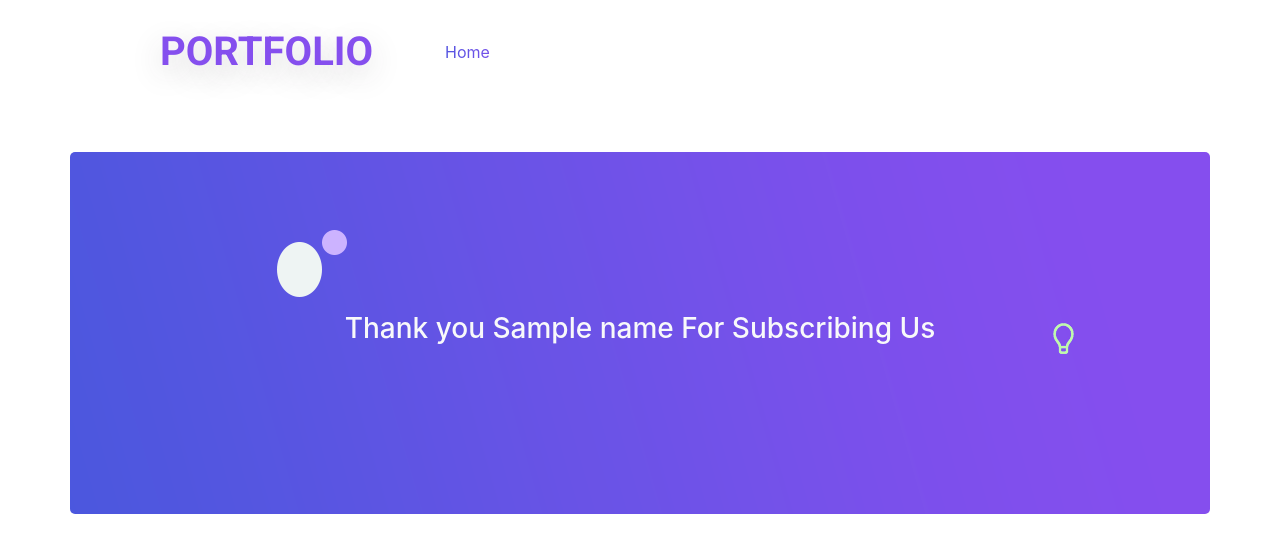
After one commit to Subhrans/Portfolio_using_Django, a Django app: template Portfolio/templates/portfolio/subscribe_successful.html in a window 1280 px wide. The commit adds this page. Shown: the top 553 px of the page. Run offline with Django 3.2, Linux system fonts and the light colour scheme; the template is opened without the code that fills it: most values are stand-ins (such as "Sample title", 1, 10 or a date in 2020); some libraries are stand-ins or nearby versions; some web fonts are replaced.

Commit message:
adding requirements and subscribe_navbar

```diff
--- /dev/null
+++ b/Portfolio/static/portfolio/css/subscribe_successful.css
@@ -0,0 +1,6 @@
+.subscribe_successful .container{
+  background: url('/static/portfolio/images/subscribe-bg.png') no-repeat;
+  padding: 10rem 0;
+  margin: 3rem auto;
+  border-radius: 5px;
+}
--- a/Portfolio/static/portfolio/js/main.js
+++ b/Portfolio/static/portfolio/js/main.js
@@ -47,10 +47,10 @@ CVbtns.click(function()
   }, false);
 
 });
-$('.subscribe-us-area .subscribe .d-sm-flex .w-50 .col .btn-submit .btn-success').click(function(){
-  var inputval=$('.subscribe-us-area .subscribe .d-sm-flex .w-50 .flex-wrap .input-textbox .form-control').val();
-  alert('Thanks for subscribing.. @'+inputval);
-});
+// $('.subscribe-us-area .subscribe .d-sm-flex .w-50 .col .btn-submit .btn-success').click(function(){
+//   var inputval=$('.subscribe-us-area .subscribe .d-sm-flex .w-50 .flex-wrap .input-textbox .form-control').val();
+//   alert('Thanks for subscribing.. @'+inputval);
+// });
 
 // sticky navmenu
 var nav_offset_top=$('.header_area').height();
--- a/Portfolio/templates/portfolio/navbar.html
+++ b/Portfolio/templates/portfolio/navbar.html
@@ -1,4 +1,3 @@
-{% block content %}
 <!-- Header Area -->
   <header class="header_area">
     <div class="main-menu">
@@ -36,4 +35,4 @@
       </nav>
     </div>
   </header>
-{% endblock %}
+<!-- End of Header Area -->
--- /dev/null
+++ b/Portfolio/templates/portfolio/subscribe_successful.html
@@ -0,0 +1,17 @@
+{% extends 'base.html' %}
+{% load static %}
+{% block css %}
+    <link rel="stylesheet" href="{% static 'portfolio/css/subscribe_successful.css' %}">
+{% endblock %}
+{% block content %}
+{% include 'portfolio/subscribe_successful_navbar.html' %}
+<section class="subscribe_successful">
+    <div class="container">
+        <div class="row">
+            <div class="col">
+                <p class="h3 text-center text-light"> Thank you {{name}} For Subscribing Us</p>
+            </div>
+        </div>
+    </div>
+</section>
+{% endblock %}
--- /dev/null
+++ b/Portfolio/templates/portfolio/subscribe_successful_navbar.html
@@ -0,0 +1,19 @@
+<!-- Header Area -->
+  <header class="header_area">
+    <div class="main-menu">
+      <nav class="navbar navbar-expand-lg navbar-light">
+        <a class="navbar-brand" href="{% url 'portfolio:index' %}">portfolio</a>
+        <button class="navbar-toggler" type="button" data-toggle="collapse" data-target="#navbarNav" aria-controls="navbarNav" aria-expanded="false" aria-label="Toggle navigation">
+          <span class="navbar-toggler-icon"></span>
+        </button>
+        <div class="collapse navbar-collapse" id="navbarNav">
+          <ul class="navbar-nav">
+            <li class="nav-item active">
+              <a class="nav-link" href="{% url 'portfolio:index' %}">Home <span class="sr-only">(current)</span></a>
+            </li>
+          </ul>
+        </div>
+      </nav>
+    </div>
+  </header>
+<!-- End of Header Area -->
--- a/Portfolio/views.py
+++ b/Portfolio/views.py
@@ -32,7 +32,7 @@ def index(request):
             )
             Subscribe.objects.create(name=name,email=email)
             print("user email is: ", email)
-            return HttpResponseRedirect('/')
+            return render(request, 'portfolio/subscribe_successful.html', {'name':name,"email":email})
     else:
         subscribe_form = SubscribeForm()
     myprofile = MyDetail.objects.all()
--- a/Portfolio_using_Django/settings.py
+++ b/Portfolio_using_Django/settings.py
@@ -125,7 +125,7 @@ MEDIA_URL = '/media/'
 EMAIL_HOST = 'smtp.gmail.com'
 EMAIL_PORT = 587
 EMAIL_HOST_USER = 'subhransud525@gmail.com'
-EMAIL_HOST_PASSWORD = 'Subhransu@12'
+EMAIL_HOST_PASSWORD = 'oozpftbxkxcxluhm'
 EMAIL_USE_TLS = True
 
 EMAIL_BACKEND = "django.core.mail.backends.smtp.EmailBackend"
```
Also changed, not shown: requirements.txt (added, +10 -0 lines), db.sqlite3. Lines whose indentation alone changed are shown as unchanged.
